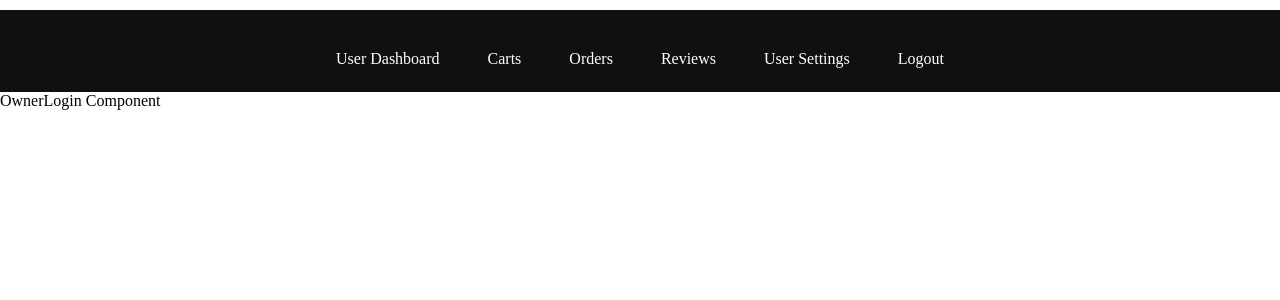
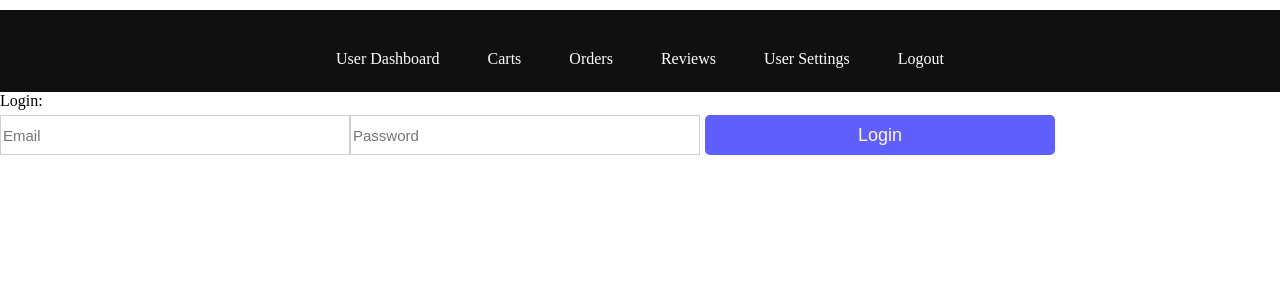
Before and after one commit to TechonomicsProjectTeam/MERAKI_Academy_Project_5, a React (Create React App) app in the folder frontend/: page /owner-login in a window 1280 px wide. Shown: the top 300 px of the page. Built offline with nearby package versions, Linux system fonts and the light colour scheme.

Commit message:
Owner Login

```diff
--- a/frontend/src/Pages/OwnerLogin/OwnerLogin.js
+++ b/frontend/src/Pages/OwnerLogin/OwnerLogin.js
@@ -1,11 +1,78 @@
-import React from 'react'
+import React, { useState } from "react";
+import { useNavigate } from "react-router-dom";
+import { useDispatch } from "react-redux";
+import axios from "axios";
+import {jwtDecode} from "jwt-decode";
+import { setLogin} from "../../redux/reducers/Auth/Auth";
+import {setShopInfo} from "../../redux/reducers/Shops/Shops"
 
 const OwnerLogin = () => {
+  const navigate = useNavigate();
+  const dispatch = useDispatch();
+  const [email, setEmail] = useState("");
+  const [password, setPassword] = useState("");
+  const [message, setMessage] = useState("");
+
+  const login = async (e) => {
+    e.preventDefault();
+    try {
+      const result = await axios.post("http://localhost:5000/shop/shop_login", {
+        email,
+        password,
+      });
+
+      const token = result.data.token;
+      const decodedToken = jwtDecode(token);
+      const roleId = decodedToken.roleId;
+
+      dispatch(setLogin({
+        token,
+        userId: result.data.shopsId,
+        roleId,
+      }));
+
+      getUserInfo(result.data.shopId);
+      navigate("/shop-owner-dashboard")
+    } catch (error) {
+      setMessage("Error occurred during login.");
+    }
+  };
+  const getUserInfo = async (shopId) => {
+    try {
+      const response = await axios.get(`http://localhost:5000/shop/${shopId}`);
+      const userInfo = response.data.shops;
+      console.log(response.data);
+      console.log(userInfo[0].name);
+      console.log(userInfo[0].images);
+      dispatch(setShopInfo({
+        name: userInfo[0].name,
+        images: userInfo[0].images
+      }));
+
+    } catch (error) {
+      console.error("Error fetching user information", error);
+    }
+  };
   return (
-    <div className='OwnerLogin'>
-     OwnerLogin Component
+    <div className="Form">
+      <p className="Title">Login:</p>
+      <form onSubmit={login}>
+        <input
+          type="email"
+          placeholder="Email"
+          onChange={(e) => setEmail(e.target.value)}
+        />
+        <input
+          type="password"
+          placeholder="Password"
+          onChange={(e) => setPassword(e.target.value)}
+        />
+        <button type="submit">Login</button>
+
+      </form>
+      {message && <div className="ErrorMessage">{message}</div>}
     </div>
-  )
+  );
 };
 
 export default OwnerLogin
```
